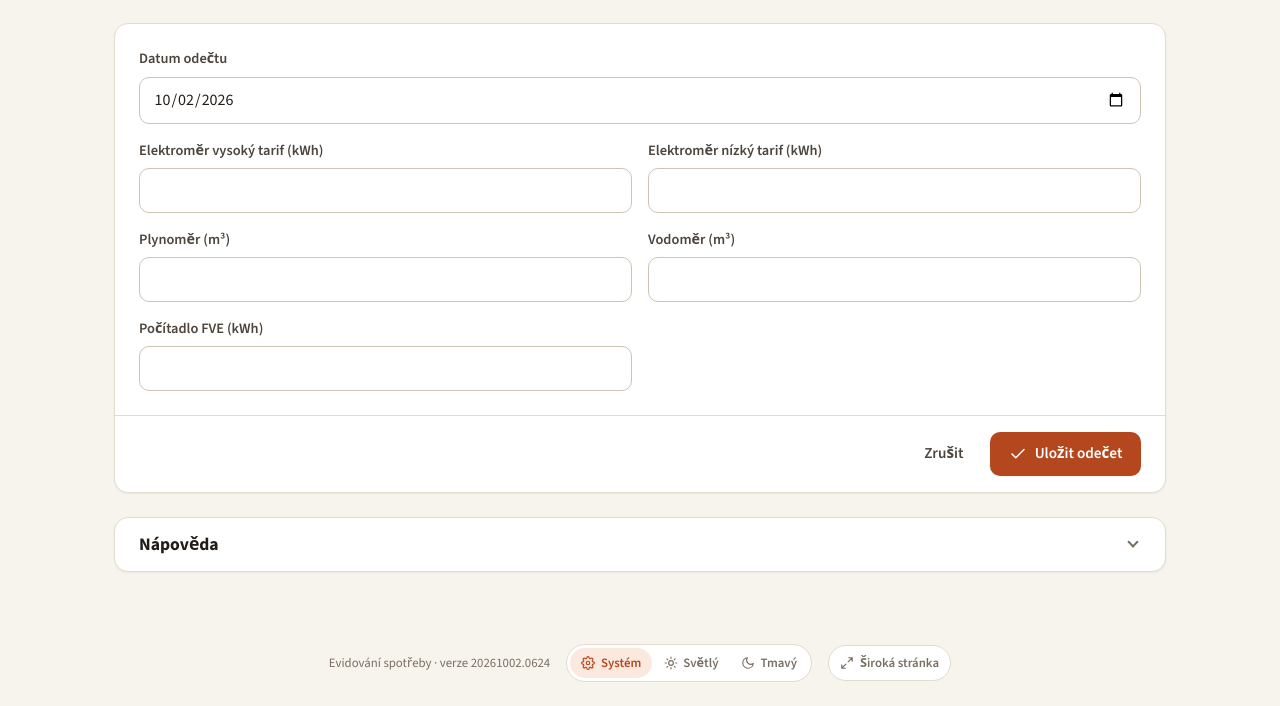
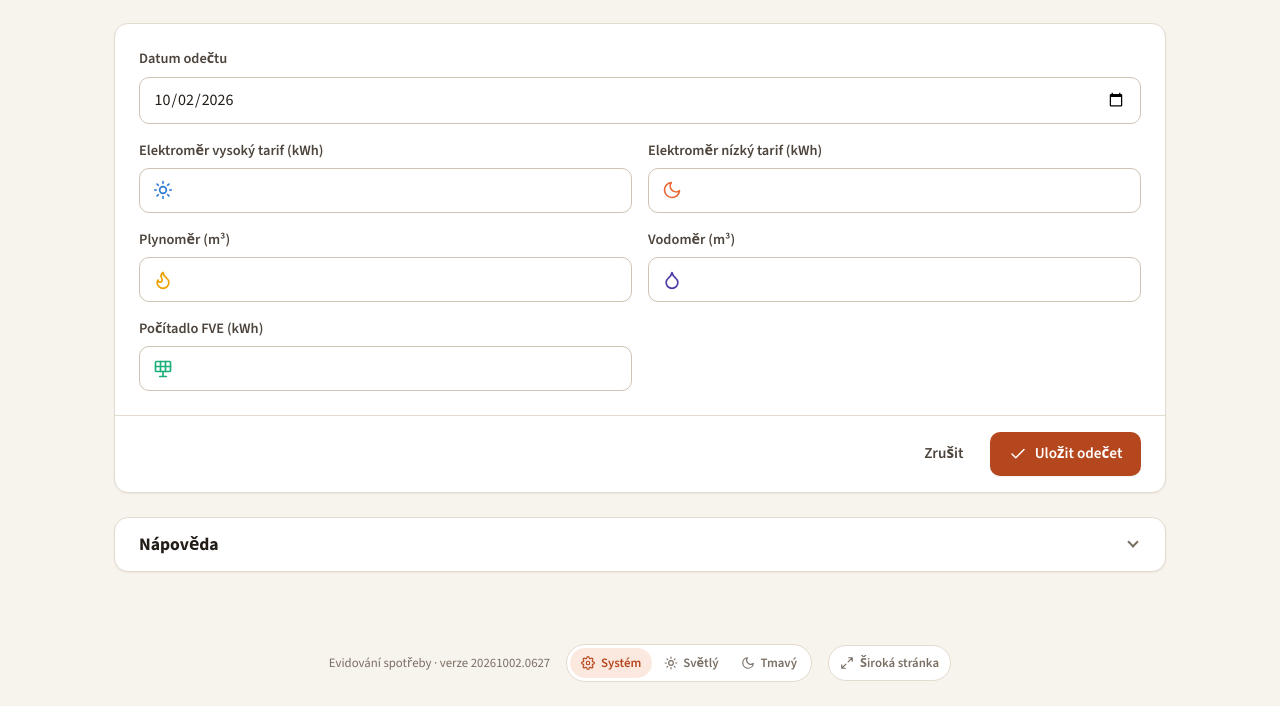
Before and after one commit to elvisek2020/web-evidence_spotreby_energii, a FastAPI app: page /evidovat in a window 1280 px wide. Shown: the part 170-876 px from the top of the page. Run offline with FastAPI, Linux system fonts and the light colour scheme; parts of the project's set-up code (start-up, migrations or seed data) failed here and were passed over.

Commit message:
Formulář odečtu: tematické ikony měřičů u polí
- slunce (VT), měsíc (NT), plamen (plyn), kapka (voda), solární panel
  (FVE) před polem stavu, v barvě řady měřiče z grafů
- ikona je u měřiče v meters.py (pole ikona), nové ikony v _icons.html,
  styl .pole-s-ikonou v sekci aplikace app.css

Co-Authored-By: Claude Opus 5.5 <noreply@anthropic.com>

```diff
--- a/app/static/css/app.css
+++ b/app/static/css/app.css
@@ -2669,3 +2669,27 @@ details.card[open] > summary.card-header::after {
 .napoveda li + li {
     margin-top: var(--space-2);
 }
+
+/* Pole stavu měřiče s ikonou měřiče v barvě jeho řady v grafech */
+.pole-s-ikonou {
+    position: relative;
+}
+
+.pole-s-ikonou > .icon {
+    position: absolute;
+    left: 0.85rem;
+    top: 50%;
+    transform: translateY(-50%);
+    color: var(--color-text-light);
+    pointer-events: none;
+}
+
+.pole-s-ikonou > .input {
+    padding-left: 2.75rem;
+}
+
+.pole-s-ikonou--1 > .icon { color: var(--color-series-1); }
+.pole-s-ikonou--2 > .icon { color: var(--color-series-2); }
+.pole-s-ikonou--3 > .icon { color: var(--color-series-3); }
+.pole-s-ikonou--4 > .icon { color: var(--color-series-4); }
+.pole-s-ikonou--7 > .icon { color: var(--color-series-7); }
--- a/app/static/version.json
+++ b/app/static/version.json
@@ -1,3 +1,3 @@
 {
-  "version": "20261002.0624"
+  "version": "20261002.0627"
 }
--- a/app/templates/_icons.html
+++ b/app/templates/_icons.html
@@ -10,6 +10,9 @@
 {%- elif name == 'calendar' -%}<rect x="3" y="4" width="18" height="18" rx="2"/><path d="M16 2v4M8 2v4M3 10h18"/>
 {%- elif name == 'settings' -%}<circle cx="12" cy="12" r="3"/><path d="M19.4 15a1.65 1.65 0 0 0 .33 1.82l.06.06a2 2 0 1 1-2.83 2.83l-.06-.06a1.65 1.65 0 0 0-1.82-.33 1.65 1.65 0 0 0-1 1.51V21a2 2 0 1 1-4 0v-.09A1.65 1.65 0 0 0 9 19.4a1.65 1.65 0 0 0-1.82.33l-.06.06a2 2 0 1 1-2.83-2.83l.06-.06A1.65 1.65 0 0 0 4.68 15a1.65 1.65 0 0 0-1.51-1H3a2 2 0 1 1 0-4h.09A1.65 1.65 0 0 0 4.6 9a1.65 1.65 0 0 0-.33-1.82l-.06-.06a2 2 0 1 1 2.83-2.83l.06.06A1.65 1.65 0 0 0 9 4.68a1.65 1.65 0 0 0 1-1.51V3a2 2 0 1 1 4 0v.09a1.65 1.65 0 0 0 1 1.51 1.65 1.65 0 0 0 1.82-.33l.06-.06a2 2 0 1 1 2.83 2.83l-.06.06A1.65 1.65 0 0 0 19.4 9a1.65 1.65 0 0 0 1.51 1H21a2 2 0 1 1 0 4h-.09a1.65 1.65 0 0 0-1.51 1z"/>
 {%- elif name == 'sun' -%}<circle cx="12" cy="12" r="4"/><path d="M12 2v2M12 20v2M4.93 4.93l1.41 1.41M17.66 17.66l1.41 1.41M2 12h2M20 12h2M4.93 19.07l1.41-1.41M17.66 6.34l1.41-1.41"/>
+{%- elif name == 'flame' -%}<path d="M8.5 14.5A2.5 2.5 0 0 0 11 12c0-1.38-.5-2-1-3-1.07-2.14-.22-4.05 2-6 .5 2.5 2 4.9 4 6.5 2 1.6 3 3.5 3 5.5a7 7 0 1 1-14 0c0-1.15.43-2.29 1-3a2.5 2.5 0 0 0 2.5 2.5z"/>
+{%- elif name == 'droplet' -%}<path d="M12 22a7 7 0 0 0 7-7c0-2-1-3.9-3-5.5s-3.5-4-4-6.5c-.5 2.5-2 4.9-4 6.5C6 11.1 5 13 5 15a7 7 0 0 0 7 7z"/>
+{%- elif name == 'solar-panel' -%}<rect x="3" y="3" width="18" height="12" rx="1"/><path d="M3 9h18M9 3v12M15 3v12M12 15v6M8 21h8"/>
 {%- elif name == 'moon' -%}<path d="M21 12.79A9 9 0 1 1 11.21 3 7 7 0 0 0 21 12.79z"/>
 {%- elif name == 'expand' -%}<path d="M15 3h6v6M9 21H3v-6M21 3l-7 7M3 21l7-7"/>
 {%- elif name == 'download' -%}<path d="M21 15v4a2 2 0 0 1-2 2H5a2 2 0 0 1-2-2v-4M7 10l5 5 5-5M12 15V3"/>
--- a/app/templates/_macros.html
+++ b/app/templates/_macros.html
@@ -23,11 +23,14 @@
 {%- macro pole_merice(meter, hodnota, napoveda=none, cela_cisla=false, placeholder=none) -%}
 <div class="form-group">
     <label class="form-label" for="{{ meter.key }}">{{ meter.label }} ({{ meter.jednotka }})</label>
-    <input class="input" type="number" id="{{ meter.key }}" name="{{ meter.key }}" value="{{ hodnota or '' }}"
-           required min="0" max="9999999.99"
-           {%- if cela_cisla %} step="1" inputmode="numeric"{% else %} step="0.01" inputmode="decimal"{% endif %}
-           {%- if placeholder %} placeholder="{{ placeholder }}"{% endif %}
-           {%- if napoveda %} aria-describedby="{{ meter.key }}-napoveda"{% endif %}>
+    <div class="pole-s-ikonou pole-s-ikonou--{{ meter.slot }}">
+        {{ icon(meter.ikona, 20) }}
+        <input class="input" type="number" id="{{ meter.key }}" name="{{ meter.key }}" value="{{ hodnota or '' }}"
+               required min="0" max="9999999.99"
+               {%- if cela_cisla %} step="1" inputmode="numeric"{% else %} step="0.01" inputmode="decimal"{% endif %}
+               {%- if placeholder %} placeholder="{{ placeholder }}"{% endif %}
+               {%- if napoveda %} aria-describedby="{{ meter.key }}-napoveda"{% endif %}>
+    </div>
     {% if napoveda %}<p class="form-hint" id="{{ meter.key }}-napoveda">{{ napoveda }}</p>{% endif %}
 </div>
 {%- endmacro -%}
```
Also changed, not shown: app/meters.py (+7 -5 lines).
